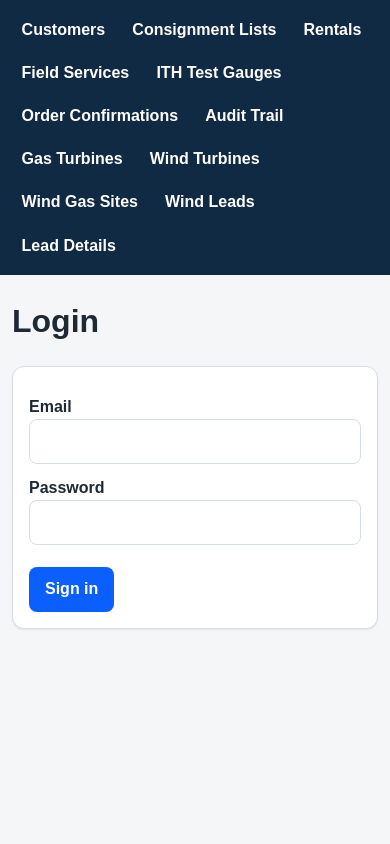
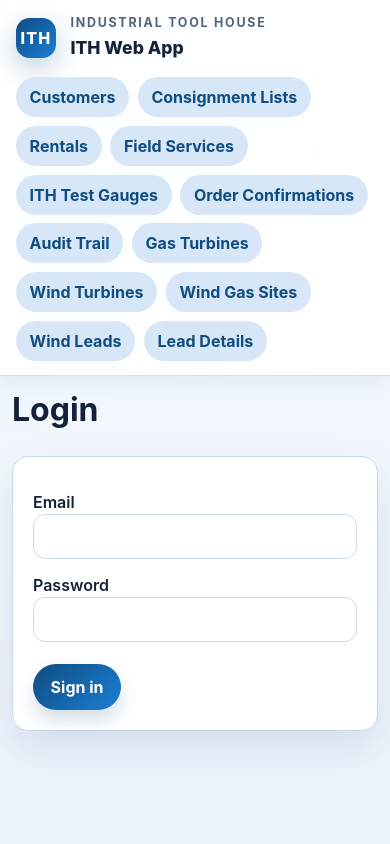
Before and after one commit to ekkerbj/ith-webapp, a Flask app: page /login in a window 390 px wide. Run offline with Flask 3, Linux system fonts and the light colour scheme.

Commit message:
ralph #72: 51. 2026-04-20: F-099 Material theme and PWA app shell implemented with a responsive shared header, brand colors, manifest/icon assets, tests, and ADR.

```diff
--- a/progress.txt
+++ b/progress.txt
@@ -1,4 +1,3 @@
-35. 2026-04-20: F-083 Report - Names and CC Form (PDF) implemented with customer contact names and credit card authorization form PDF routes, tests, and ADR.
 36. 2026-04-20: F-084 Report - Order Confirmation (PDF) implemented with order confirmation PDF route, tests, and ADR.
 37. 2026-04-20: F-085 Parts Sold and BOM Reports implemented with parts sold history, assembly BOM, and customer-specific parts list HTML/PDF routes, tests, and ADR.
 38. 2026-04-20: F-086 Regional Localization implemented with region-aware currency formatting for Brazil and Mexico quote/invoice PDFs, tests, and ADR.
@@ -14,3 +13,4 @@
 48. 2026-04-20: F-096 Dashboard Home Page implemented with summary counts, recent activity, quick-access links, tests, and ADR.
 49. 2026-04-20: F-097 Batch Print Queue implemented with a printable queue page for multiple queued document URLs, tests, and ADR.
 50. 2026-04-20: F-098 CSV and Excel exports added to the main list views with shared export helper, export buttons, tests, and ADR.
+51. 2026-04-20: F-099 Material theme and PWA app shell implemented with a responsive shared header, brand colors, manifest/icon assets, tests, and ADR.
--- a/src/ith_webapp/app.py
+++ b/src/ith_webapp/app.py
@@ -365,11 +365,11 @@ def create_app(testing: bool = False) -> Flask:
         rows = _inventory_reorder_rows()
         return render_template_string(
             """
-            <!doctype html>
-            <html lang="en">
-            <head><title>Inventory Reorder Dashboard</title></head>
-            <body>
-              <h1>Inventory Reorder Dashboard</h1>
+            {% extends "base.html" %}
+            {% block title %}Inventory Reorder Dashboard - ITH{% endblock %}
+            {% block content %}
+            <h1>Inventory Reorder Dashboard</h1>
+            <section>
               <table>
                 <thead>
                   <tr><th>Item</th><th>Reorder Quantity</th></tr>
@@ -380,8 +380,8 @@ def create_app(testing: bool = False) -> Flask:
                   {% endfor %}
                 </tbody>
               </table>
-            </body>
-            </html>
+            </section>
+            {% endblock %}
             """,
             rows=rows,
         )
--- a/src/ith_webapp/static/style.css
+++ b/src/ith_webapp/static/style.css
@@ -1,51 +1,172 @@
 :root {
     color-scheme: light;
-    --page-bg: #f4f6f8;
+    --page-bg: #edf3fb;
+    --page-bg-accent: #e3f0ff;
     --surface: #ffffff;
-    --border: #d7dde5;
-    --text: #1f2933;
-    --muted: #52606d;
-    --accent: #0b5fff;
-    --accent-hover: #0846b8;
+    --surface-alt: #f8fbff;
+    --border: #cdd9ea;
+    --text: #132238;
+    --muted: #52637a;
+    --accent: #0f4c81;
+    --accent-hover: #0a3c66;
+    --accent-soft: #d8e7f7;
+    --success: #1f7a4d;
+    --warning: #a15c00;
+    --danger: #b42318;
+    --shadow: 0 18px 40px rgba(15, 76, 129, 0.12);
 }
 
 * {
     box-sizing: border-box;
 }
 
+html {
+    min-height: 100%;
+}
+
 body {
     margin: 0;
-    font-family: Arial, Helvetica, sans-serif;
-    background: var(--page-bg);
+    min-height: 100vh;
+    font-family: Inter, "Segoe UI", system-ui, -apple-system, BlinkMacSystemFont, sans-serif;
+    background:
+        radial-gradient(circle at top left, var(--page-bg-accent), transparent 28rem),
+        linear-gradient(180deg, #f7fbff 0%, var(--page-bg) 100%);
     color: var(--text);
     line-height: 1.5;
 }
 
-nav {
+.skip-link {
+    position: absolute;
+    left: 1rem;
+    top: -3rem;
+    z-index: 20;
+    padding: 0.75rem 1rem;
+    border-radius: 999px;
+    background: var(--accent);
+    color: #fff;
+    text-decoration: none;
+}
+
+.skip-link:focus {
+    top: 1rem;
+}
+
+.app-shell {
+    display: flex;
+    flex-direction: column;
+    min-height: 100vh;
+}
+
+.app-shell__header {
+    display: flex;
+    align-items: center;
+    justify-content: space-between;
+    flex-wrap: wrap;
+    gap: 1rem;
+    padding: 1rem 1.5rem;
+    background: rgba(255, 255, 255, 0.88);
+    border-bottom: 1px solid rgba(205, 217, 234, 0.8);
+    box-shadow: 0 6px 20px rgba(15, 76, 129, 0.08);
+    backdrop-filter: blur(14px);
+    position: sticky;
+    top: 0;
+    z-index: 10;
+}
+
+.app-shell__brand {
+    display: inline-flex;
+    align-items: center;
+    gap: 0.9rem;
+    color: var(--text);
+    text-decoration: none;
+}
+
+.app-shell__brand-mark {
+    display: inline-grid;
+    place-items: center;
+    width: 3rem;
+    height: 3rem;
+    border-radius: 1rem;
+    background: linear-gradient(135deg, var(--accent), #1b7fd4);
+    color: #fff;
+    font-weight: 800;
+    letter-spacing: 0.08em;
+    box-shadow: 0 10px 24px rgba(15, 76, 129, 0.24);
+}
+
+.app-shell__brand-text {
+    display: grid;
+    gap: 0.1rem;
+}
+
+.app-shell__brand-kicker {
+    font-size: 0.78rem;
+    font-weight: 700;
+    letter-spacing: 0.14em;
+    text-transform: uppercase;
+    color: var(--muted);
+}
+
+.app-shell__brand-name {
+    font-size: 1.1rem;
+    font-weight: 800;
+}
+
+.app-shell__nav {
     display: flex;
     flex-wrap: wrap;
-    gap: 0.75rem;
-    padding: 1rem 1.25rem;
-    background: #102a43;
+    gap: 0.55rem;
+    justify-content: flex-end;
 }
 
-nav a {
-    color: #fff;
+.app-shell__nav a {
+    display: inline-flex;
+    align-items: center;
+    min-height: 2.5rem;
+    padding: 0.45rem 0.85rem;
+    border-radius: 999px;
+    color: var(--accent);
     text-decoration: none;
-    font-weight: 600;
-    padding: 0.35rem 0.6rem;
-    border-radius: 0.4rem;
+    font-weight: 700;
+    background: var(--accent-soft);
+    transition:
+        background-color 120ms ease,
+        color 120ms ease,
+        transform 120ms ease;
 }
 
-nav a:hover,
-nav a:focus-visible {
-    background: rgba(255, 255, 255, 0.12);
+.app-shell__nav a:hover,
+.app-shell__nav a:focus-visible {
+    background: var(--accent);
+    color: #fff;
+    transform: translateY(-1px);
 }
 
 main {
-    max-width: 1200px;
-    margin: 1.5rem auto;
-    padding: 0 1.25rem 2rem;
+    width: 100%;
+    flex: 1;
+    padding: 1.5rem 1.25rem 2rem;
+}
+
+.app-shell__content {
+    max-width: 1280px;
+    margin: 0 auto;
+}
+
+.app-shell__surface {
+    display: grid;
+    gap: 1rem;
+}
+
+h1 {
+    margin: 0 0 0.75rem;
+    font-size: clamp(2rem, 3vw, 2.75rem);
+    line-height: 1.1;
+}
+
+h2 {
+    margin: 0 0 0.75rem;
+    font-size: 1.25rem;
 }
 
 section,
@@ -54,24 +175,51 @@ table,
 .card {
     background: var(--surface);
     border: 1px solid var(--border);
-    border-radius: 0.75rem;
-    box-shadow: 0 1px 2px rgba(16, 42, 67, 0.08);
+    border-radius: 1rem;
+    box-shadow: var(--shadow);
 }
 
 section,
 form {
-    padding: 1rem;
-    margin-bottom: 1rem;
+    padding: 1.25rem;
 }
 
 ul {
-    padding-left: 1.25rem;
+    padding-left: 1.35rem;
+}
+
+dl {
+    display: grid;
+    grid-template-columns: repeat(auto-fit, minmax(14rem, 1fr));
+    gap: 0.85rem;
+    margin: 0;
+}
+
+dl div {
+    padding: 0.9rem 1rem;
+    border-radius: 0.85rem;
+    background: var(--surface-alt);
+    border: 1px solid rgba(205, 217, 234, 0.7);
+}
+
+dt {
+    margin-bottom: 0.25rem;
+    color: var(--muted);
+    font-size: 0.88rem;
+    font-weight: 700;
+    text-transform: uppercase;
+    letter-spacing: 0.05em;
+}
+
+dd {
+    margin: 0;
+    font-size: 1.05rem;
 }
 
 table {
     width: 100%;
     border-collapse: collapse;
-    overflow: hidden;
+    overflow: clip;
 }
 
 th,
@@ -83,21 +231,26 @@ td {
 }
 
 th {
-    background: #eaf0f8;
+    background: var(--surface-alt);
+    color: var(--muted);
+    font-size: 0.82rem;
+    font-weight: 800;
+    letter-spacing: 0.04em;
+    text-transform: uppercase;
 }
 
 tbody tr:nth-child(even) {
-    background: #f8fbff;
+    background: #fafcff;
 }
 
 tbody tr:hover,
 tbody tr:focus-within {
-    background: #dbeafe;
+    background: #e6f1ff;
 }
 
 label {
     display: block;
-    margin: 0.75rem 0 0.35rem;
+    margin: 0.85rem 0 0.35rem;
     font-weight: 600;
 }
 
@@ -115,47 +268,81 @@ textarea {
     max-width: 32rem;
     padding: 0.6rem 0.75rem;
     border: 1px solid var(--border);
-    border-radius: 0.5rem;
+    border-radius: 0.75rem;
     background: #fff;
+    color: var(--text);
 }
 
 button {
     margin-top: 1rem;
-    padding: 0.65rem 1rem;
+    padding: 0.7rem 1.1rem;
     border: 0;
-    border-radius: 0.5rem;
-    background: var(--accent);
+    border-radius: 999px;
+    background: linear-gradient(135deg, var(--accent), #1b7fd4);
     color: #fff;
     font-weight: 700;
     cursor: pointer;
+    box-shadow: 0 10px 18px rgba(15, 76, 129, 0.18);
+    transition:
+        transform 120ms ease,
+        box-shadow 120ms ease,
+        background-color 120ms ease;
 }
 
 button:hover,
 button:focus-visible {
-    background: var(--accent-hover);
+    background: linear-gradient(135deg, var(--accent-hover), #1061a2);
+    transform: translateY(-1px);
+    box-shadow: 0 14px 24px rgba(15, 76, 129, 0.22);
 }
 
 a {
     color: var(--accent);
 }
 
+.pagination {
+    display: grid;
+    gap: 0.75rem;
+}
+
+.pagination nav {
+    display: flex;
+    flex-wrap: wrap;
+    gap: 0.75rem;
+    align-items: center;
+    padding: 0;
+    background: none;
+    box-shadow: none;
+}
+
+.pagination nav a,
+.pagination nav span {
+    display: inline-flex;
+    align-items: center;
+    min-height: 2.25rem;
+    padding: 0.4rem 0.7rem;
+    border-radius: 999px;
+    background: var(--surface-alt);
+    color: var(--text);
+}
+
 @media (max-width: 900px) {
-    main {
-        margin-top: 1rem;
+    .app-shell__header {
+        align-items: flex-start;
     }
 
-    nav {
-        gap: 0.5rem;
+    .app-shell__nav {
+        justify-content: flex-start;
     }
 }
 
 @media (max-width: 640px) {
-    nav {
-        padding: 0.75rem;
+    .app-shell__header {
+        padding: 0.9rem 1rem;
     }
 
     main {
-        padding: 0 0.75rem 1.5rem;
+        padding: 1rem 0.75rem 1.25rem;
     }
 
     table,
@@ -185,4 +372,14 @@ a {
     textarea {
         max-width: none;
     }
+
+    .app-shell__brand-mark {
+        width: 2.5rem;
+        height: 2.5rem;
+        border-radius: 0.85rem;
+    }
+
+    .app-shell__nav {
+        width: 100%;
+    }
 }
--- a/src/ith_webapp/templates/base.html
+++ b/src/ith_webapp/templates/base.html
@@ -3,11 +3,24 @@
 <head>
     <meta charset="UTF-8">
     <meta name="viewport" content="width=device-width, initial-scale=1.0">
+    <meta name="color-scheme" content="light">
+    <meta name="theme-color" content="#0f4c81">
     <title>{% block title %}ITH{% endblock %}</title>
+    <link rel="manifest" href="{{ url_for('static', filename='manifest.webmanifest') }}">
+    <link rel="icon" href="{{ url_for('static', filename='icon.svg') }}" type="image/svg+xml">
     <link rel="stylesheet" href="{{ url_for('static', filename='style.css') }}">
 </head>
-<body>
-    <nav>
+<body class="app-shell">
+    <a class="skip-link" href="#content">Skip to content</a>
+    <header class="app-shell__header">
+        <a class="app-shell__brand" href="{{ url_for('index') }}">
+            <span class="app-shell__brand-mark">ITH</span>
+            <span class="app-shell__brand-text">
+                <span class="app-shell__brand-kicker">Industrial Tool House</span>
+                <span class="app-shell__brand-name">ITH Web App</span>
+            </span>
+        </a>
+        <nav class="app-shell__nav" aria-label="Primary">
             <a href="{{ url_for('customers.customer_list') }}">Customers</a>
             <a href="{{ url_for('consignment_list.consignment_list') }}">Consignment Lists</a>
             <a href="{{ url_for('rentals.rental_list') }}">Rentals</a>
@@ -21,6 +34,7 @@
             <a href="{{ url_for('wind_turbine_leads.list') }}">Wind Leads</a>
             <a href="{{ url_for('wind_turbine_leads_details.list') }}">Lead Details</a>
         </nav>
+    </header>
     {% with messages = get_flashed_messages(with_categories=true) %}
     {% if messages %}
     <section class="flash-messages" aria-live="polite">
@@ -30,8 +44,10 @@
     </section>
     {% endif %}
     {% endwith %}
-    <main>
+    <main id="content" class="app-shell__content">
+        <div class="app-shell__surface">
             {% block content %}{% endblock %}
+        </div>
     </main>
 </body>
 </html>
```
Also changed, not shown: adr/099-2026-04-20-material-theme-and-pwa-app-shell.md (added, +58 -0 lines), tests/unit/test_app.py (+12 -1 lines), src/ith_webapp/static/icon.svg (added), src/ith_webapp/static/manifest.webmanifest (added). Lines whose indentation alone changed are shown as unchanged.
